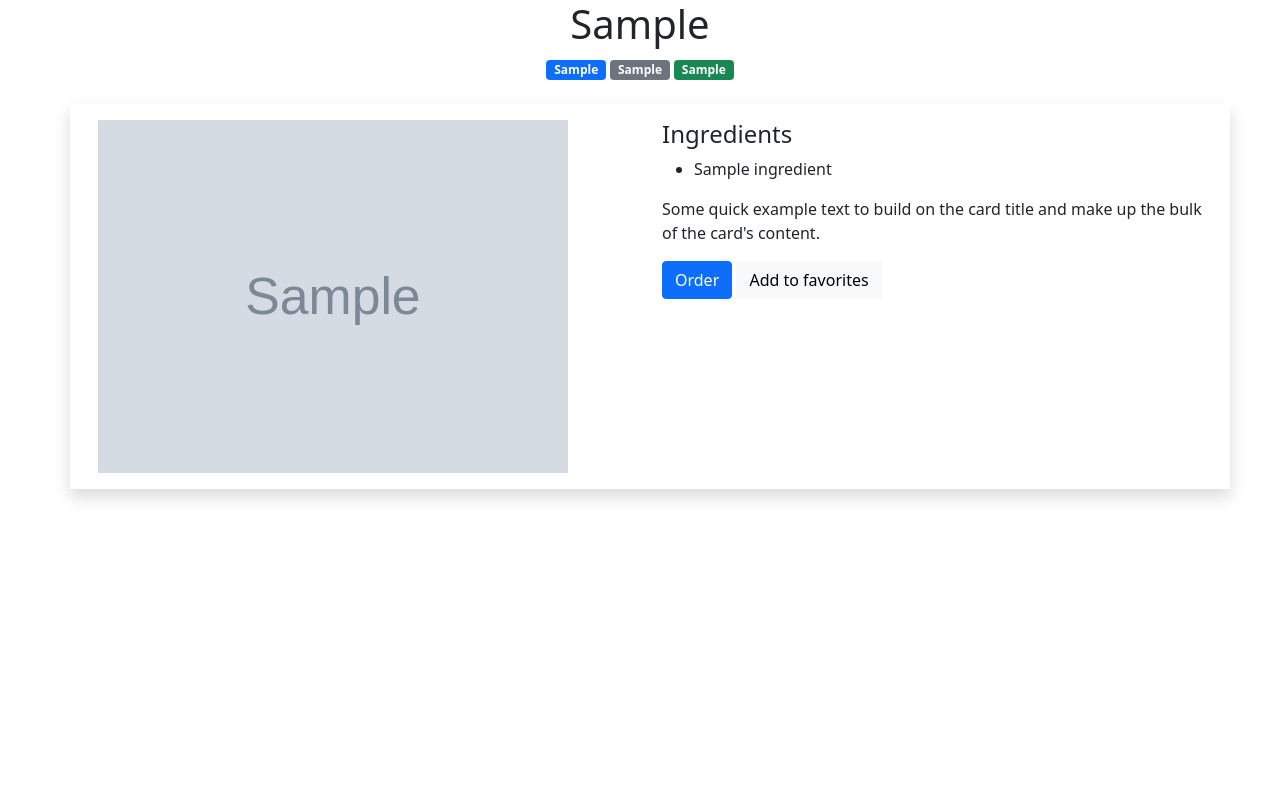
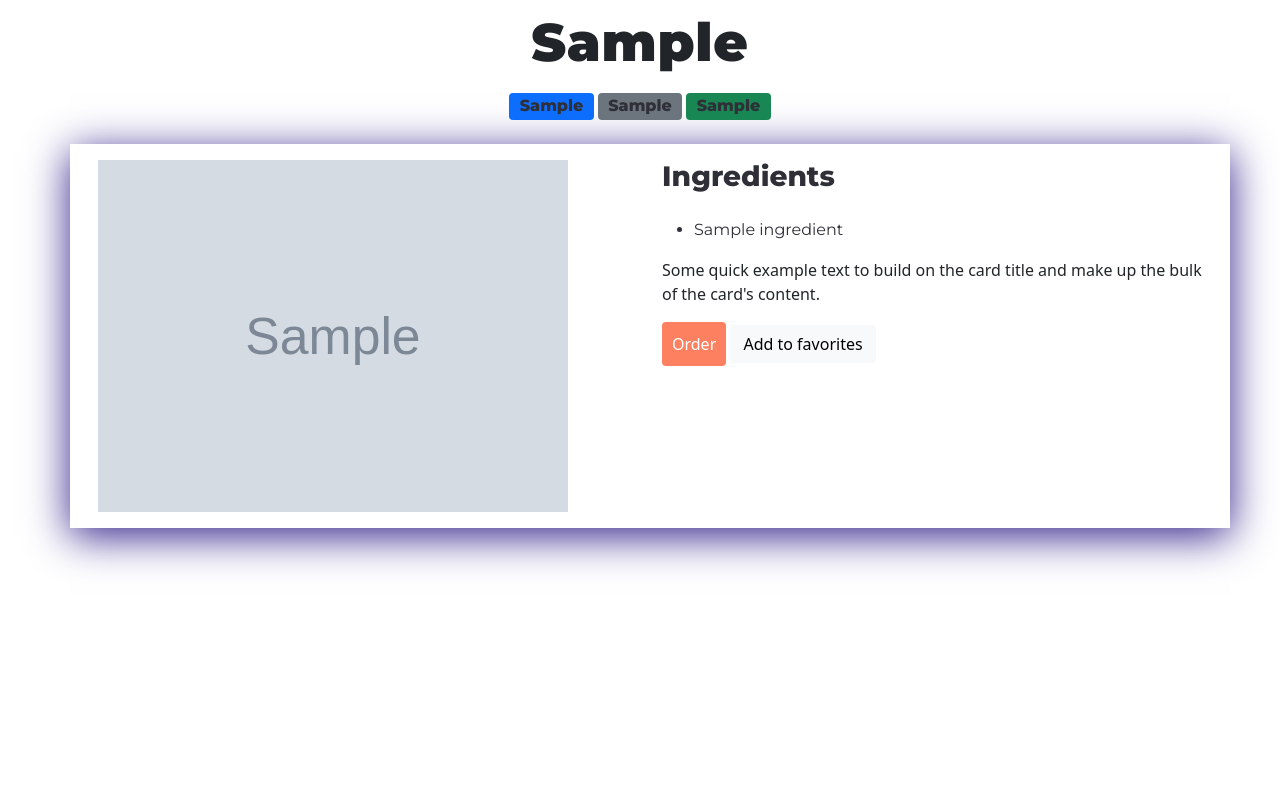
Before and after one commit to marth154/laLeveeDeCoude, a Django app: template Recipe/templates/random.html in a window 1280 px wide. Run offline with Django 3.2, Linux system fonts and the light colour scheme; the template is opened without the code that fills it: most values are stand-ins (such as "Sample title", 1, 10 or a date in 2020); grey boxes marked "Sample" are stand-in pictures; some libraries are stand-ins or nearby versions.

```diff
--- /dev/null
+++ b/Recipe/static/Recipe/css/main.css
@@ -0,0 +1,2 @@
+@import 'theme.css';
+@import 'card-recipe-horizontal.css'
--- /dev/null
+++ b/Recipe/static/Recipe/css/theme.css
@@ -0,0 +1,127 @@
+@import url('https://fonts.googleapis.com/css2?family=Montserrat:wght@200;400;600;800;900&family=Quicksand:wght@400;500;700&display=swap');
+
+:root {
+	--color-bg-shade: #fffbf1;
+	--color-grey-text: #151875;
+	--color-accent: #fd8061;
+	--color-white: #ffffff;
+	--color-primary: #24997f;
+	--color-text: #2e2f37;
+	--color-sky-blue: #59dbb7;
+	--color-sale-tage-coloe: #146354;
+	--color-sub-text-color: #fec0a0;
+	--color-page-button-color: #fbd5d0;
+}
+
+
+.text-color-accent {
+	color: var(--color-accent)
+}
+
+.background-color-bg-shade {
+	background-color: var(--color-bg-shade)
+}
+
+.text-style-list-titles {
+	font-size:1.375rem;
+	font-family:"Montserrat";
+	font-weight:bolder;
+	font-style:normal;
+	text-decoration:none;
+	color: var(--color-text)
+}
+.text-style-paragraph-text {
+	font-size:1rem;
+	font-family:"Montserrat";
+	font-weight:normal;
+	font-style:normal;
+	line-height:150%;
+	text-decoration:none;
+	color: var(--color-text)
+}
+.text-style-list-item {
+	font-size:0.688rem;
+	font-family:"Montserrat";
+	font-weight:bolder;
+	font-style:normal;
+	text-decoration:none;
+	color: var(--color-text)
+}
+.text-style-heading {
+	font-size:1.75rem;
+	font-family:"Montserrat";
+	font-weight:bolder;
+	font-style:normal;
+	text-decoration:none;
+	color: var(--color-text)
+}
+.text-style-big-font {
+	font-size:4rem;
+	font-family:"Montserrat";
+	font-weight:bolder;
+	font-style:normal;
+	text-decoration:none;
+	color: var(--color-text)
+}
+
+
+.text-style-button-text {
+	font-size:1rem;
+	font-family:"Montserrat";
+	font-weight:bolder;
+	font-style:normal;
+	text-decoration:none;
+	color: var(--color-text)
+}
+.text-style-price-cut {
+	font-size:0.75rem;
+	font-family:"Montserrat";
+	font-weight:normal;
+	font-style:normal;
+	text-decoration:line-through;
+	color: var(--color-text)
+}
+.text-style-h-2 {
+	font-size:2.625rem;
+	font-family:"Montserrat";
+	text-decoration:none;
+	color: var(--color-text)
+}
+.text-style-h-1 {
+	font-size:3.312rem;
+	font-family:"Montserrat";
+	font-weight:900;
+	font-style:normal;
+	line-height:160%;
+	letter-spacing:0.015em;
+	text-decoration:none;
+}
+.text-style-mobile-h-1 {
+	font-size:2.5rem;
+	font-family:"Montserrat";
+	font-weight:900;
+	font-style:normal;
+	line-height:160%;
+	letter-spacing:0.015em;
+	text-decoration:none;
+	color: var(--color-text)
+}
+.text-style-mobile-h-2 {
+	font-size:1.875rem;
+	font-family:"Montserrat";
+	text-decoration:none;
+	color: var(--color-text)
+}
+.effect-style-shadow {
+	box-shadow:0px 8px 40px #31208a;
+}
+.effect-style-sasas {
+	box-shadow:0px 4px 79px #7e33e0;
+}
+
+.btn-style-accent {
+	background-color: #fd8061;
+	color: white;
+	border: none;
+	padding: 10;
+}
--- a/Recipe/templates/random.html
+++ b/Recipe/templates/random.html
@@ -1,29 +1,30 @@
 {% load static %}
 
 <link rel="stylesheet" type="text/css" href="{% static 'Recipe/css/bootstrap.min.css' %}" />
+<link rel="stylesheet" type="text/css" href="{% static 'Recipe/css/main.css' %}" />
 
 {% if response %}
   <div class="container">
-    <h1 class="text-center">{{response.strDrink}}</h1>
+    <h1 class="text-center text-style-h-1">{{response.strDrink}}</h1>
     <div class="text-center">
-      <span class="badge bg-primary">{{response.strCategory}}</span>
-      <span class="badge bg-secondary">{{response.strGlass}}</span>
-      <span class="badge bg-success">{{response.strAlcoholic}}</span>
+      <span class="badge bg-primary text-style-button-text">{{response.strCategory}}</span>
+      <span class="badge bg-secondary text-style-button-text">{{response.strGlass}}</span>
+      <span class="badge bg-success text-style-button-text">{{response.strAlcoholic}}</span>
     </div>
 
-    <div class="row p-3 shadow mt-4" style="width: 1160px;">
+    <div class="row p-3 effect-style-shadow mt-4" style="width: 1160px;">
       <div class="col-6">
         <img src="{{response.strDrinkThumb}}" alt="cocktail" style="width: 470px;">
       </div>
       <div class="col-6">
-        <h4 class="">Ingredients</h4>
+        <h2 class="text-style-heading mb-4">Ingredients</h2>
         <ul>
           {% for ingredient in response.strIngredients %}
-            <li>{{ingredient}}</li>
+            <li class="text-style-paragraph-text">{{ingredient}}</li>
           {% endfor %}
         </ul>
         <p class="">Some quick example text to build on the card title and make up the bulk of the card's content.</p>
-        <a href="#" class="btn btn-primary">Order</a>
+        <a href="#" class="btn btn-primary btn-style-accent">Order</a>
         <a href="#" class="btn btn-light">Add to favorites</a>
       </div>
     </div>
--- a/Recipe/urls.py
+++ b/Recipe/urls.py
@@ -3,6 +3,6 @@ from django.urls import path
 from . import views
 
 urlpatterns = [
-    path('random', views.random, name='random'),
+    path('random/', views.random, name='random'),
     path('list/', views.list, name='list'),
 ]
--- a/lldc/settings.py
+++ b/lldc/settings.py
@@ -10,6 +10,7 @@ For the full list of settings and their values, see
 https://docs.djangoproject.com/en/3.2/ref/settings/
 """
 
+import os
 from pathlib import Path
 
 # Build paths inside the project like this: BASE_DIR / 'subdir'.
@@ -128,6 +129,10 @@ USE_TZ = True
 
 STATIC_URL = '/static/'
 
+STATICFILES_DIRS = [
+    os.path.join(BASE_DIR, 'static'),
+]
+
 # Default primary key field type
 # https://docs.djangoproject.com/en/3.2/ref/settings/#default-auto-field
 
```
Also changed, not shown: Recipe/views.py (+11 -1 lines).
